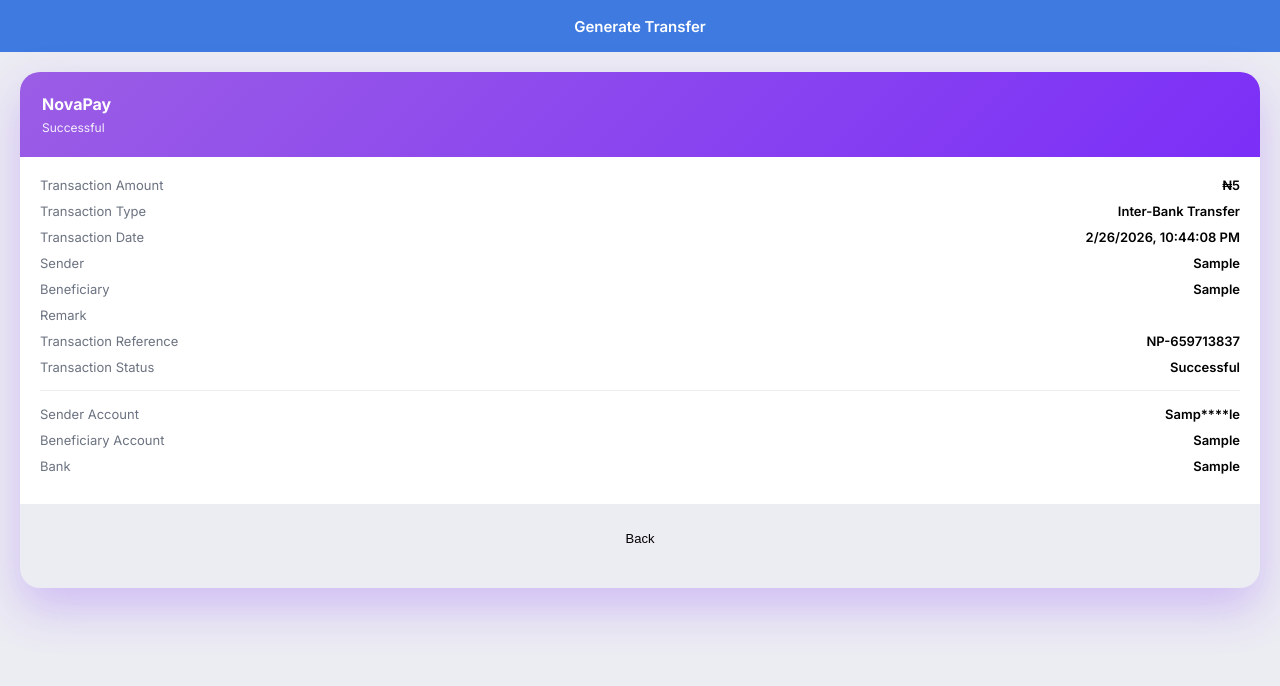
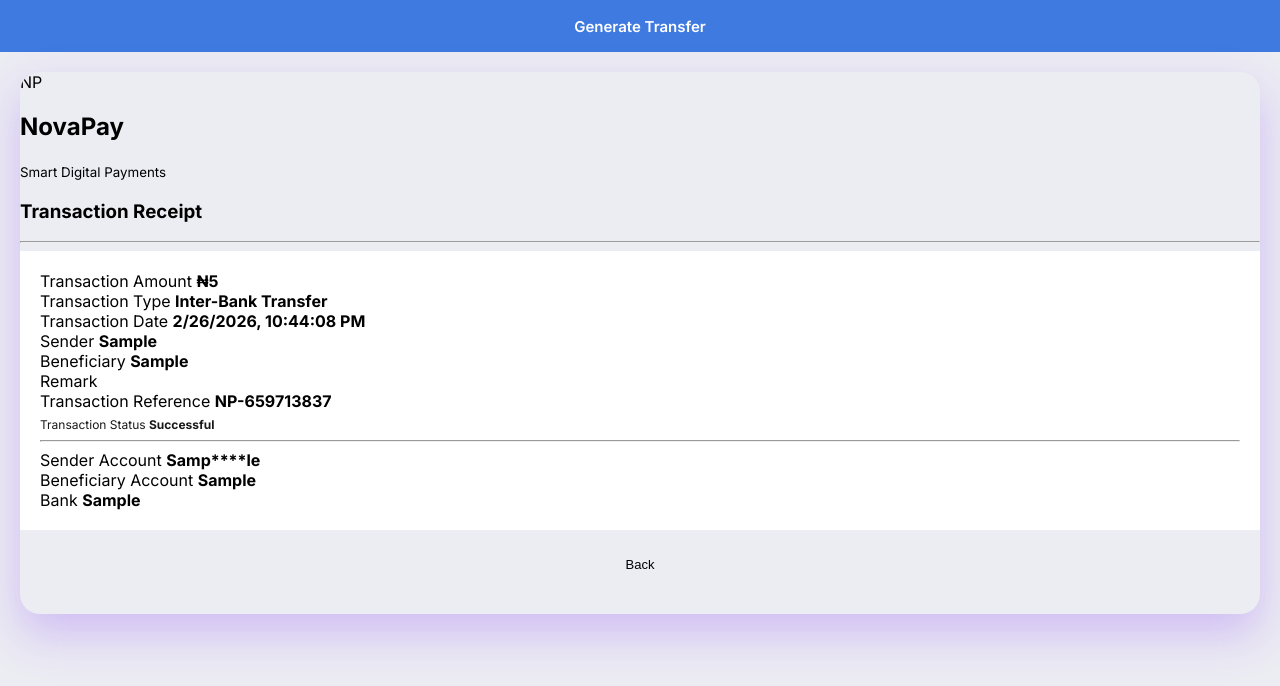
Before and after one commit to lezeani32-art/Paste-Aza, a plain HTML site: page index.html in a window 1280 px wide. Both pictures are taken after typing "Sample", "Sample", "Sample", "Sample", "Sample", "5" into the empty fields and a click on the button "Generate Receipt". Drawn offline with Linux system fonts and the light colour scheme.

Commit message:
Update index.html

```diff
--- a/index.html
+++ b/index.html
@@ -190,85 +190,89 @@ input, textarea{
 
 </div>
 
-<!-- RECEIPT -->
-<div class="receipt" id="receiptSection">
+<div class="receipt" id="receiptSection" style="display:none;">
 
-    <div class="receipt-header">
-        <h3>NovaPay</h3>
-        <div class="status" id="rStatus">Successful</div>
+    <!-- HEADER -->
+    <div class="receipt-top">
+        <div class="brand">
+            <div class="logo-box">NP</div>
+            <div class="brand-text">
+                <h2>NovaPay</h2>
+                <small>Smart Digital Payments</small>
+            </div>
+        </div>
+        <div class="receipt-title">
+            <h3>Transaction Receipt</h3>
+            <small id="rGenerated"></small>
+        </div>
     </div>
 
+    <hr>
+
+    <!-- BODY -->
     <div class="receipt-body">
 
-        <!-- 1 -->
-        <div class="row">
-            <span class="label">Transaction Amount</span>
-            <span class="value" id="rAmount"></span>
+        <div class="item">
+            <span>Transaction Amount</span>
+            <strong id="rAmount"></strong>
         </div>
 
-        <!-- 2 -->
-        <div class="row">
-            <span class="label">Transaction Type</span>
-            <span class="value">Inter-Bank Transfer</span>
+        <div class="item">
+            <span>Transaction Type</span>
+            <strong>Inter-Bank Transfer</strong>
         </div>
 
-        <!-- 3 -->
-        <div class="row">
-            <span class="label">Transaction Date</span>
-            <span class="value" id="rDate"></span>
+        <div class="item">
+            <span>Transaction Date</span>
+            <strong id="rDate"></strong>
         </div>
 
-        <!-- 4 -->
-        <div class="row">
-            <span class="label">Sender</span>
-            <span class="value" id="rSender"></span>
+        <div class="item">
+            <span>Sender</span>
+            <strong id="rSender"></strong>
         </div>
 
-        <!-- 5 -->
-        <div class="row">
-            <span class="label">Beneficiary</span>
-            <span class="value" id="rReceiver"></span>
+        <div class="item">
+            <span>Beneficiary</span>
+            <strong id="rReceiver"></strong>
         </div>
 
-        <!-- 6 -->
-        <div class="row">
-            <span class="label">Remark</span>
-            <span class="value" id="rNarration"></span>
+        <div class="item">
+            <span>Remark</span>
+            <strong id="rNarration"></strong>
         </div>
 
-        <!-- 7 -->
-        <div class="row">
-            <span class="label">Transaction Reference</span>
-            <span class="value" id="rRef"></span>
+        <div class="item">
+            <span>Transaction Reference</span>
+            <strong id="rRef"></strong>
         </div>
 
-        <!-- 8 -->
-        <div class="row">
-            <span class="label">Transaction Status</span>
-            <span class="value">Successful</span>
+        <div class="item status">
+            <span>Transaction Status</span>
+            <strong class="success">Successful</strong>
         </div>
 
-        <div class="divider"></div>
+        <hr>
 
-        <!-- Masked Sender Account -->
-        <div class="row">
-            <span class="label">Sender Account</span>
-            <span class="value" id="rSenderAcc"></span>
+        <div class="item">
+            <span>Sender Account</span>
+            <strong id="rSenderAcc"></strong>
         </div>
 
-        <div class="row">
-            <span class="label">Beneficiary Account</span>
-            <span class="value" id="rReceiverAcc"></span>
+        <div class="item">
+            <span>Beneficiary Account</span>
+            <strong id="rReceiverAcc"></strong>
         </div>
 
-        <div class="row">
-            <span class="label">Bank</span>
-            <span class="value" id="rReceiverBank"></span>
+        <div class="item">
+            <span>Bank</span>
+            <strong id="rReceiverBank"></strong>
         </div>
 
     </div>
 
-    <button class="back-btn" onclick="goBack()">Back</button>
+    <button onclick="goBack()" class="back-btn">Back</button>
+
 
 </div>
 
```
